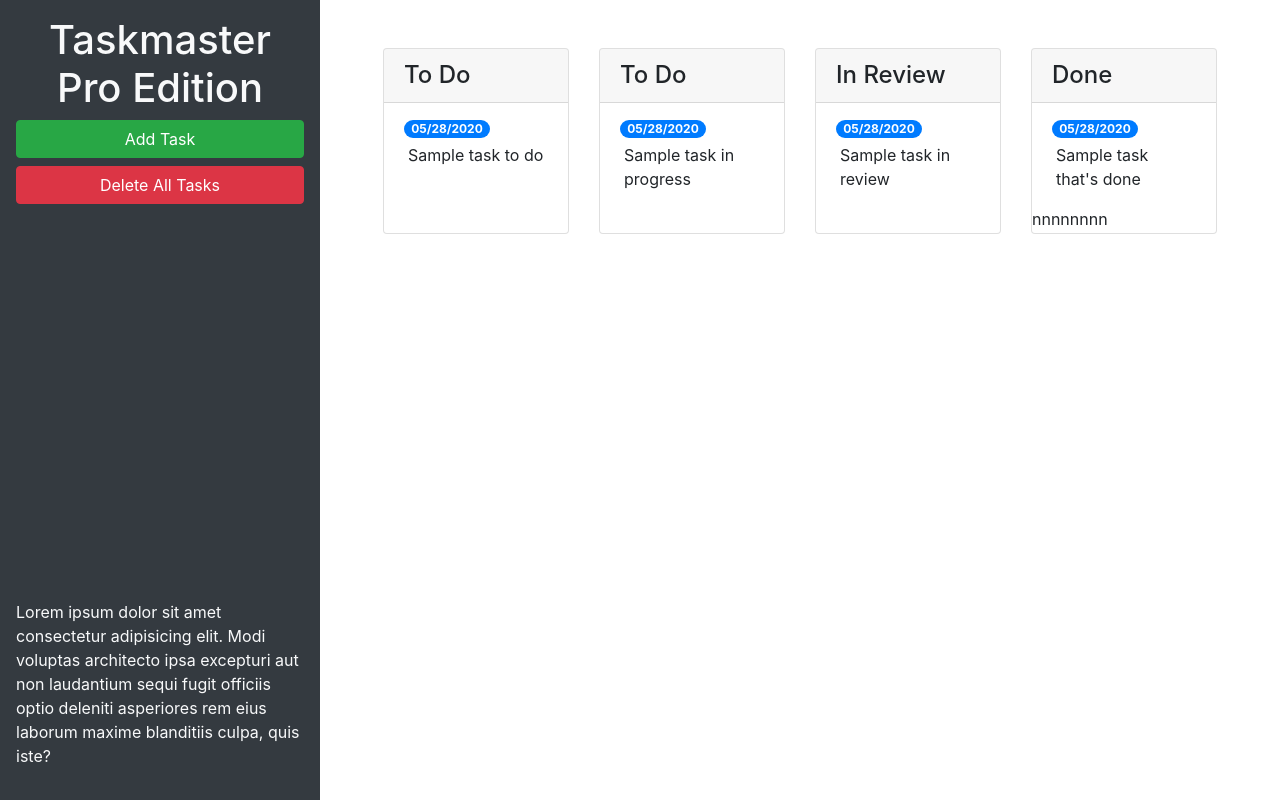
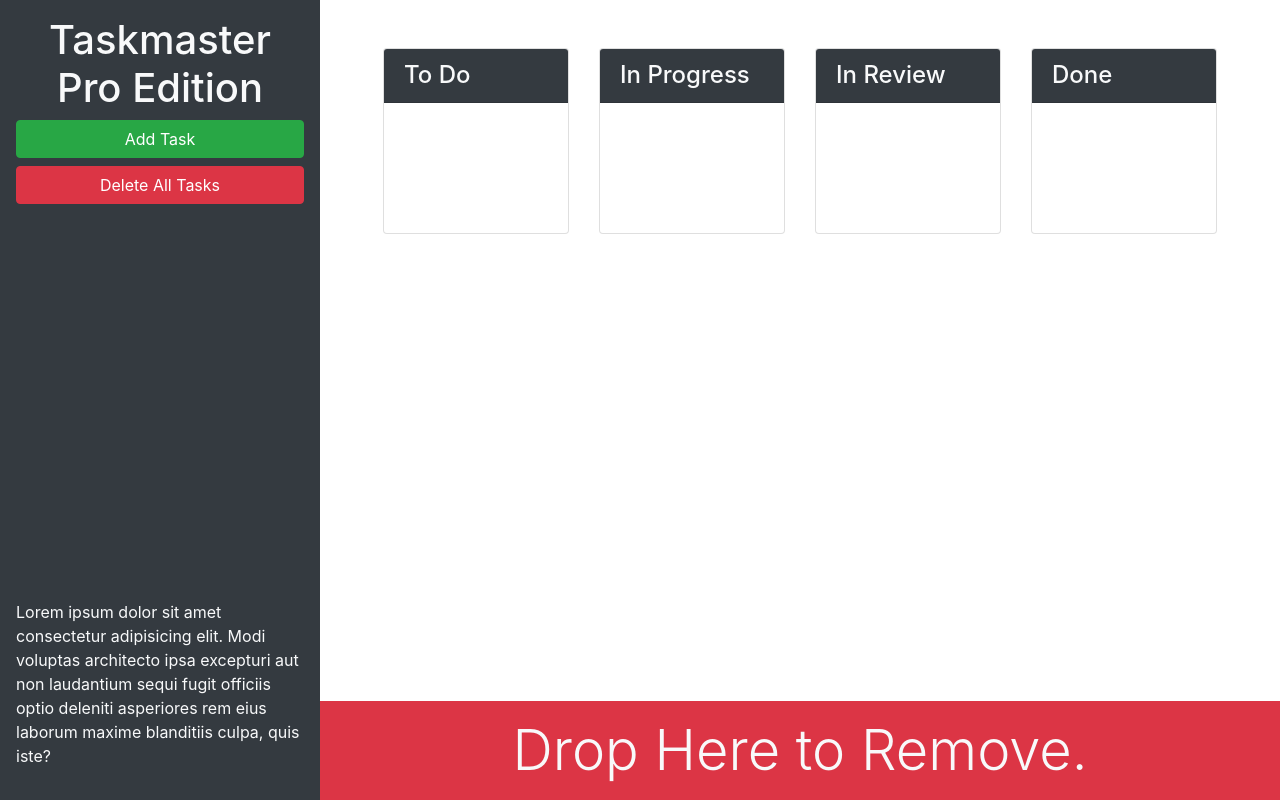
Before and after one commit to stephgeorge22/taskmaster-pro, a plain HTML site: page index.html in a window 1280 px wide. Drawn offline with nearby package versions, Linux system fonts and the light colour scheme.

Commit message:
bootstrap utility class

```diff
--- a/index.html
+++ b/index.html
@@ -13,27 +13,23 @@
 <body>
 
   <div class="row min-vh-100 no-gutters">
-    <header class="col-12 col-lg-3 bg-dark text-light d-flex flex-column p-4 p-lg-3">
+    <header class="col-12 col-lg-3 bg-dark text-light sticky-top d-flex flex-column p-4 p-lg-3">
       <h1 class="text-center">Taskmaster Pro Edition</h1>
       <button id="create-task" class="btn btn-block btn-success" data-toggle="modal" data-target="#task-form-modal">Add
         Task</button>
       <button id="remove-tasks" class="btn btn-block btn-danger">Delete All Tasks</button>
-      <p class="mt-auto">Lorem ipsum dolor sit amet consectetur adipisicing elit. Modi voluptas architecto ipsa
+      <p class="mt-auto d-none d-lg-block">Lorem ipsum dolor sit amet consectetur adipisicing elit. Modi voluptas architecto ipsa
         excepturi aut non
         laudantium sequi fugit officiis optio deleniti asperiores rem eius laborum maxime blanditiis culpa, quis iste?
       </p>
     </header>
-    <main class="col-12 col-lg-9">
+    <main class="col-12 col-lg-9 d-flex flex-column">
       <div class="m-5 row justify-content-around">
         <!-- todo start -->
         <div class="col-12 col-md-6 col-xl-3 mb-3">
           <div class="card">
-            <h4 class="card-header">To Do</h4>
+            <h4 class="card-header bg-dark text-light">To Do</h4>
             <ul id="list-toDo" class="list-group list-group-flush">
-              <li class="list-group-item">
-                <span class="badge badge-primary badge-pill">05/28/2020</span>
-                <p class="m-1">Sample task to do</p>
-              </li>
             </ul>
           </div>
         </div>
@@ -41,12 +37,8 @@
         <!-- in progress start -->
         <div class="col-12 col-md-6 col-xl-3 mb-3">
           <div class="card">
-            <h4 class="card-header">To Do</h4>
+            <h4 class="card-header bg-dark text-light">In Progress</h4>
             <ul id="list-inProgress" class="list-group list-group-flush">
-              <li class="list-group-item">
-                <span class="badge badge-primary badge-pill">05/28/2020</span>
-                <p class="m-1">Sample task in progress</p>
-              </li>
             </ul>
           </div>
         </div>
@@ -54,12 +46,8 @@
         <!-- in review start -->
         <div class="col-12 col-md-6 col-xl-3 mb-3">
           <div class="card">
-            <h4 class="card-header">In Review</h4>
+            <h4 class="card-header bg-dark text-light">In Review</h4>
             <ul id="list-inReview" class="list-group list-group-flush">
-              <li class="list-group-item">
-                <span class="badge badge-primary badge-pill">05/28/2020</span>
-                <p class="m-1">Sample task in review</p>
-              </li>
             </ul>
           </div>
         </div>
@@ -67,16 +55,17 @@
         <!-- done start -->
         <div class="col-12 col-md-6 col-xl-3 mb-3">
           <div class="card">
-            <h4 class="card-header">Done</h4>
+            <h4 class="card-header bg-dark text-light">Done</h4>
             <ul id="list-done" class="list-group list-group-flush">
-              <li class="list-group-item">
-                <span class="badge badge-primary badge-pill">05/28/2020</span>
-                <p class="m-1">Sample task that's done</p>
-              </li>nnnnnnnn
             </ul>
           </div>
         </div>
         <!-- done end -->
+      </div>
+      <div class="mt-auto" id="trash">
+        <div class="w-100 bg-danger p-3 text-center text-light display-4">
+          Drop Here to Remove.
+        </div>
       </div>
     </main>
   </div>
```
